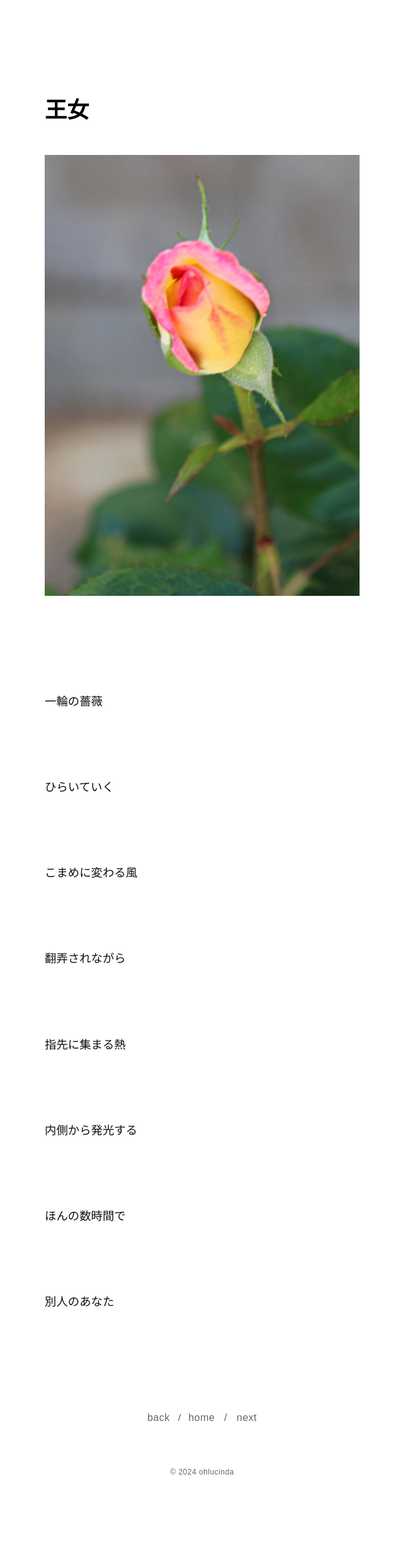
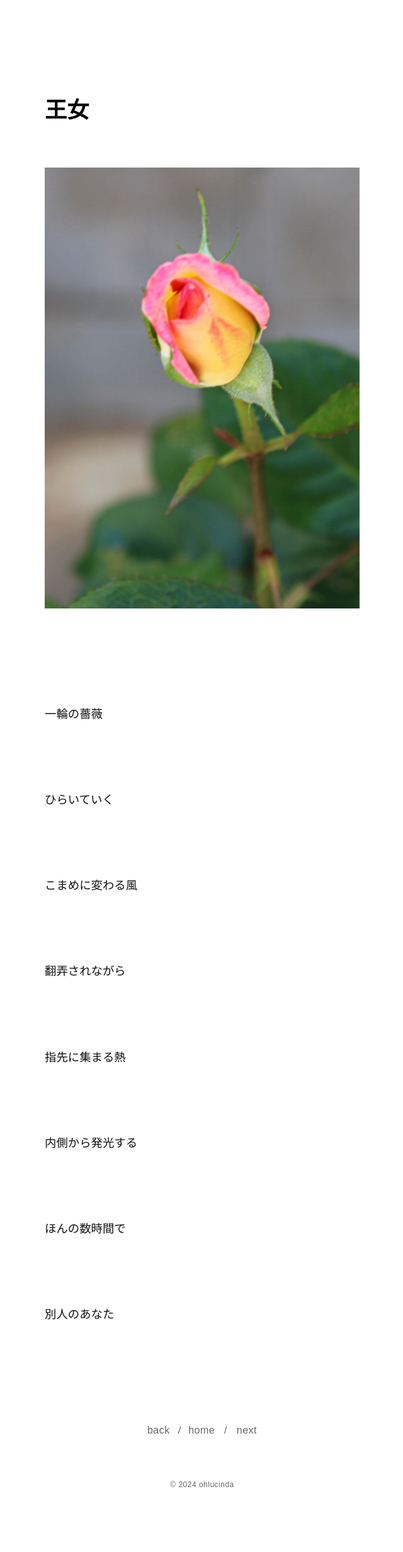
Before and after one commit to ohlucinda/gem, a Jekyll site: the page built from _posts/2026-05-07-oujo.md, in a window 1280 px wide. Shown: the whole page at 63% size, without its empty margins (319-959 px from the left). Built offline with Jekyll 4.4.1, drawn with Linux system fonts in a browser that asks for light colours; some web fonts are replaced.

Commit message:
Update post.html

```diff
--- a/_layouts/post.html
+++ b/_layouts/post.html
@@ -60,7 +60,7 @@ layout: null
 
     .image-wrapper {
       width: 100%;
-      margin: -20px 0 100px 0;
+      margin: 0 0 100px 0;
     }
 
     .image-wrapper img {
```
